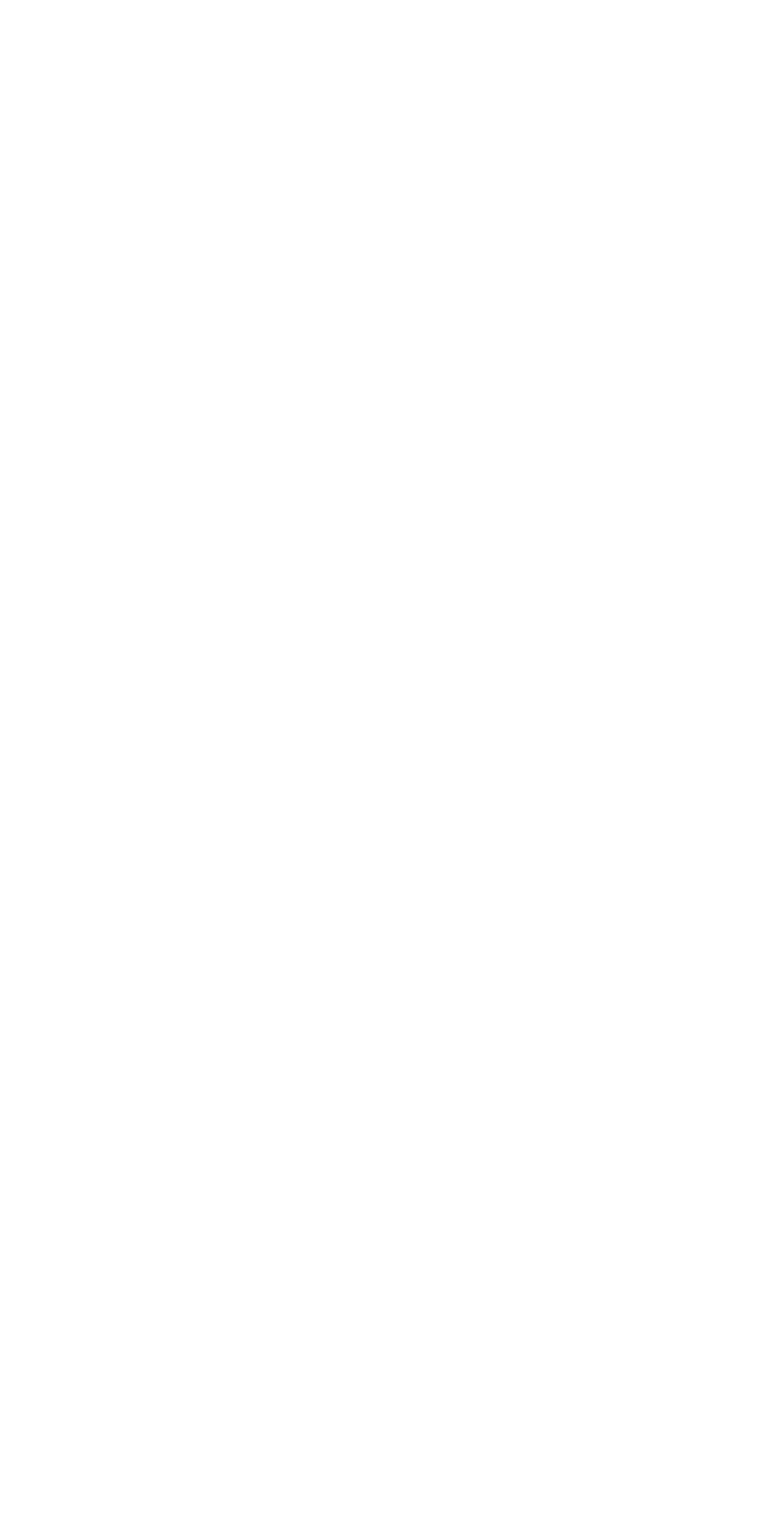
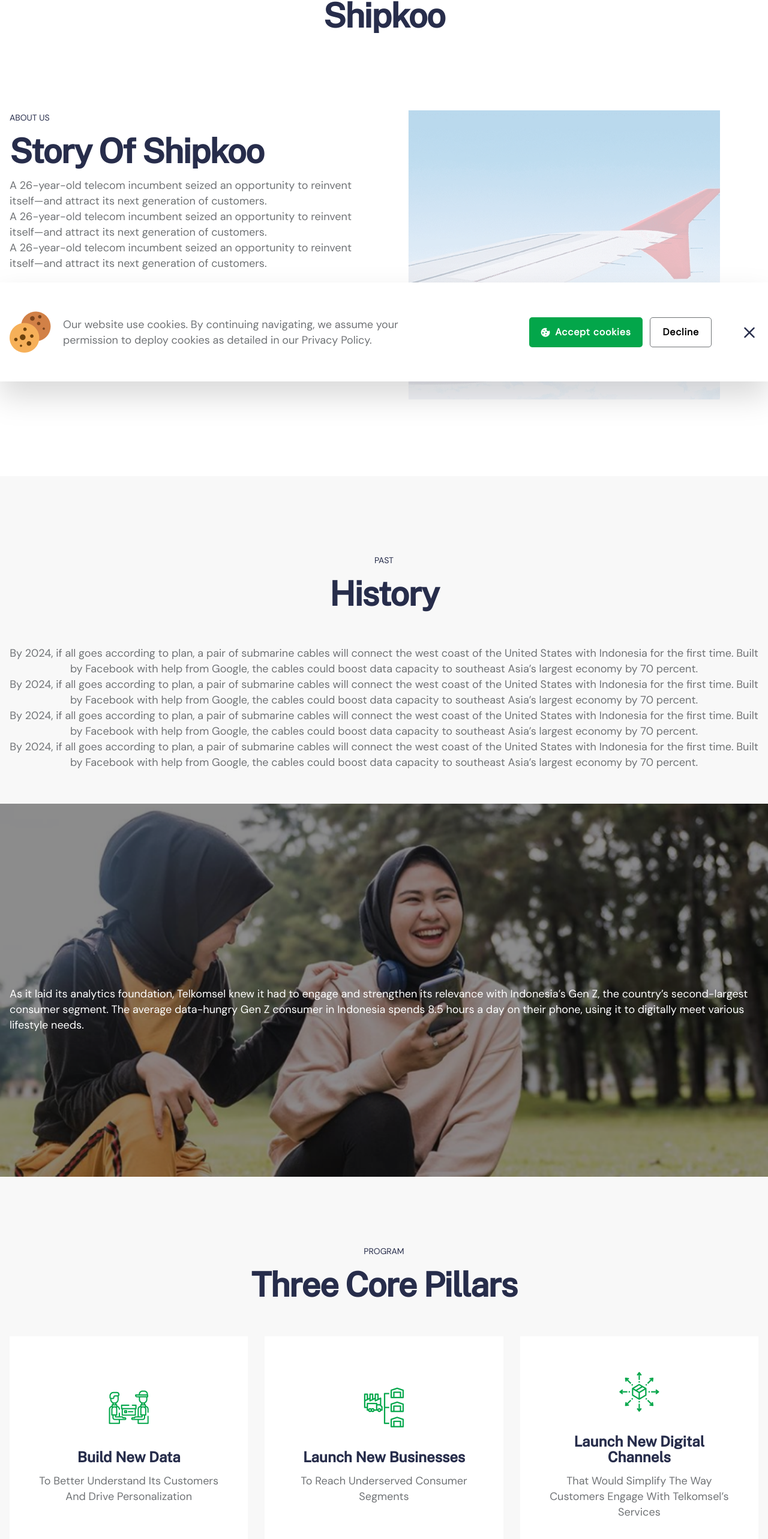
Before and after one commit to SaqibSyed1014/shaoke, a Vue app: page /case-details/shipkoo in a window 1280 px wide. Before the commit this address had no page. Shown: the part 164-2730 px from the top of the page at 60% size. Before the commit the page ends 800 px from the top, so only its background shows below. Built offline with nearby package versions, Linux system fonts and the light colour scheme.

Commit message:
case details view added

```diff
--- a/src/@core/components/BaseButton.vue
+++ b/src/@core/components/BaseButton.vue
@@ -7,7 +7,7 @@
 
 <template>
   <button
-      class="flex justify-center items-center gap-2  rounded-[5px] text-base font-bold shrink-0 px-5 py-3"
+      class="flex justify-center items-center gap-2  rounded-[5px] text-base tracking-wider font-bold shrink-0 px-5 py-3"
       :class="[outlined ? 'bg-white border border-[#707376]' : 'bg-primary text-white']"
   >
     <slot />
--- a/src/router/index.js
+++ b/src/router/index.js
@@ -33,6 +33,14 @@
       }
     },
     {
+      path: '/case-details/shipkoo',
+      name: 'CasesDetailsView',
+      component: () => import('@/views/CaseDetails/index.vue'),
+      meta: {
+        title: 'Shipkoo'
+      }
+    },
+    {
       path: '/contact-us',
       name: 'ContactUsView',
       component: () => import('@/views/ContactUs/index.vue'),
--- /dev/null
+++ b/src/views/CaseDetails/components/About.vue
@@ -0,0 +1,29 @@
+<script setup>
+
+import PageTitle from "@/@core/components/PageTitle.vue";
+</script>
+
+<template>
+  <section class="about-history-section pb-32 pt-40">
+    <div class="container">
+      <PageTitle />
+
+      <div class="grid md:grid-cols-2 gap-20">
+        <div class="content">
+          <label>About Us</label>
+          <h2 class="py-3.5">Story of Shipkoo</h2>
+          <p>A 26-year-old telecom incumbent seized an opportunity to reinvent itself—and attract its next generation of customers.</p>
+          <p>A 26-year-old telecom incumbent seized an opportunity to reinvent itself—and attract its next generation of customers.</p>
+          <p>A 26-year-old telecom incumbent seized an opportunity to reinvent itself—and attract its next generation of customers.</p>
+        </div>
+        <div class="image-wrapper">
+          <img src="/images/case-details/plane-wing.png" alt="Shipkoo">
+        </div>
+      </div>
+    </div>
+  </section>
+</template>
+
+<style scoped>
+
+</style>
--- /dev/null
+++ b/src/views/CaseDetails/components/CorePillars.vue
@@ -0,0 +1,58 @@
+<script setup>
+import SectionTitle from "@/@core/components/SectionTitle.vue";
+
+const pillars = [
+  {
+    title: 'Build new data',
+    description: 'to better understand its customers and drive personalization',
+    icon: 'package-dropping'
+  },
+  {
+    title: 'launch new businesses',
+    description: 'to reach underserved consumer segments',
+    icon: 'delivery-distribution'
+  },
+  {
+    title: 'launch new digital channels',
+    description: 'that would simplify the way customers engage with Telkomsel’s services',
+    icon: 'package-flexibility'
+  }
+]
+</script>
+
+<template>
+  <section class="case-core-pillars-section bg-[#F8F8F8] py-28">
+    <div class="container">
+      <SectionTitle
+          sub-heading="Program"
+          heading="Three core pillars"
+      />
+
+      <div class="location-cards-wrapper relative">
+        <div class="grid md:grid-cols-2 lg:grid-cols-3 gap-7">
+          <template v-for="(item, i) in pillars" :key="i">
+            <div class="flex flex-col justify-center text-center bg-white h-[350px]">
+              <div class="px-12">
+                <span
+                    class="text-primary text-8xl"
+                    :class="[`icon-${item.icon}`]"
+                />
+                <h3 class="mt-5">
+                  {{ item.title }}
+                </h3>
+                <p class="capitalize pt-3.5">
+                  {{ item.description }}
+                </p>
+              </div>
+            </div>
+          </template>
+        </div>
+      </div>
+
+    </div>
+  </section>
+</template>
+
+<style scoped>
+
+</style>
--- /dev/null
+++ b/src/views/CaseDetails/components/CustomerService.vue
@@ -0,0 +1,59 @@
+<script setup>
+import SectionTitle from "@/@core/components/SectionTitle.vue";
+
+// const services = [
+//   {
+//     title: '',
+//     icon: ''
+//   },
+//   {
+//     title: '',
+//     icon: ''
+//   },
+//   {
+//     title: '',
+//     icon: ''
+//   },
+//   {
+//     title: '',
+//     icon: ''
+//   },
+//   {
+//     title: '',
+//     icon: ''
+//   },
+//   {
+//     title: '',
+//     icon: ''
+//   },
+//   {
+//     title: '',
+//     icon: ''
+//   },
+//   {
+//     title: '',
+//     icon: ''
+//   }
+// ]
+</script>
+
+<template>
+  <div class="customer-service-section py-32">
+    <SectionTitle
+      sub-heading="Power"
+      heading="Understanding Customers"
+    />
+
+    <p>
+      Telkomsel’s leaders knew that providing customers with the best products and services would require putting data to smart use. The company developed new analytics capabilities that allowed it to enhance customers’ experiences and start the journey toward hyper-personalizing its services.
+    </p>
+
+    <div class="grid grid-cols-4 justify-evenly">
+      <template></template>
+    </div>
+
+    <p>
+      Telkomsel’s leaders knew that providing customers with the best products and services would require putting data to smart use. The company developed new analytics capabilities that allowed it to enhance customers’ experiences and start the journey toward hyper-personalizing its services.
+    </p>
+  </div>
+</template>
--- /dev/null
+++ b/src/views/CaseDetails/components/History.vue
@@ -0,0 +1,48 @@
+<script setup>
+import SectionTitle from "@/@core/components/SectionTitle.vue";
+</script>
+
+<template>
+  <section class="case-history-section bg-[#F8F8F8]">
+    <div class="container pt-32 pb-14">
+      <SectionTitle
+          sub-heading="Past"
+          heading="History"
+      />
+
+      <div class="content text-center">
+        <p>
+          By 2024, if all goes according to plan, a pair of submarine cables will connect the west coast of the United States with Indonesia for the first time. Built by Facebook with help from Google, the cables could boost data capacity to southeast Asia’s largest economy by 70 percent.
+        </p>
+        <p>
+          By 2024, if all goes according to plan, a pair of submarine cables will connect the west coast of the United States with Indonesia for the first time. Built by Facebook with help from Google, the cables could boost data capacity to southeast Asia’s largest economy by 70 percent.
+        </p>
+        <p>
+          By 2024, if all goes according to plan, a pair of submarine cables will connect the west coast of the United States with Indonesia for the first time. Built by Facebook with help from Google, the cables could boost data capacity to southeast Asia’s largest economy by 70 percent.
+        </p>
+        <p>
+          By 2024, if all goes according to plan, a pair of submarine cables will connect the west coast of the United States with Indonesia for the first time. Built by Facebook with help from Google, the cables could boost data capacity to southeast Asia’s largest economy by 70 percent.
+        </p>
+      </div>
+    </div>
+    <div class="content-with-bg py-24">
+      <div class="container pt-52 pb-36">
+        <p class="text-center md:text-left text-white">
+        As it laid its analytics foundation, Telkomsel knew it had to engage and strengthen its relevance with
+        Indonesia’s Gen Z, the country’s second-largest consumer segment. The average data-hungry Gen Z consumer in
+        Indonesia spends 8.5 hours a day on their phone, using it to digitally meet various lifestyle needs.
+        </p>
+      </div>
+    </div>
+  </section>
+</template>
+
+<style scoped>
+.content-with-bg{
+  background-image: url("/images/case-details/ladies.png");
+  background-repeat: no-repeat;
+  background-attachment: fixed;
+  background-size: cover;
+  background-position: center center;
+}
+</style>
--- /dev/null
+++ b/src/views/CaseDetails/index.vue
@@ -0,0 +1,18 @@
+<script setup>
+import DefaultLayout from "@/layouts/Default/index.vue";
+import About from "@/views/CaseDetails/components/About.vue";
+import History from "@/views/CaseDetails/components/History.vue";
+import CorePillars from "@/views/CaseDetails/components/CorePillars.vue";
+import BrandArticles from "@/views/HomeView/component/BrandArticles.vue";
+// import CustomerService from "@/views/CaseDetails/components/CustomerService.vue";
+</script>
+
+<template>
+  <DefaultLayout>
+    <About />
+    <History />
+    <CorePillars />
+<!--    <CustomerService />-->
+    <BrandArticles />
+  </DefaultLayout>
+</template>
--- a/src/views/CaseSolutions/components/FilteredCases.vue
+++ b/src/views/CaseSolutions/components/FilteredCases.vue
@@ -86,12 +86,15 @@
               {{ item.description }}
             </p>
             <hr class="border-t border-[#DBDBDB] my-3">
-            <div class="flex items-center gap-5 cursor-pointer w-fit">
-              <div class="flex justify-center items-center cursor-pointer rounded-full bg-primary text-white w-12 h-12 shrink-0">
-                <span class="icon-right-long-arrow rotate-[325deg] text-lg"></span>
+            <RouterLink :to="{ name: 'CasesDetailsView' }">
+              <div class="flex items-center gap-5 cursor-pointer w-fit">
+                <div
+                    class="flex justify-center items-center cursor-pointer rounded-full bg-primary text-white w-12 h-12 shrink-0">
+                  <span class="icon-right-long-arrow rotate-[325deg] text-lg"></span>
+                </div>
+                <span class="font-medium">View Details</span>
               </div>
-              <span class="font-medium">View Details</span>
-            </div>
+            </RouterLink>
           </div>
         </template>
       </div>
--- a/src/views/Solutions/components/FAQs.vue
+++ b/src/views/Solutions/components/FAQs.vue
@@ -55,8 +55,8 @@
         </template>
       </div>
 
-      <div class="text-center pt-9 md:pt-14 lg:pt-[76px]">
-        <BaseButton>View All Answers</BaseButton>
+      <div class="pt-9 md:pt-14 lg:pt-[76px]">
+        <BaseButton class="mx-auto">View All Answers</BaseButton>
       </div>
     </div>
   </section>
--- a/src/views/Solutions/components/SolutionsList.vue
+++ b/src/views/Solutions/components/SolutionsList.vue
@@ -83,7 +83,7 @@
 </script>
 
 <template>
-  <section class="solutions-view py-32 pt-40">
+  <section class="solutions-view pb-32 pt-40">
     <div class="container">
       <PageTitle />
 
```
Also changed, not shown: public/images/case-details/ladies.png (added), public/images/case-details/plane-wing.png (added).
